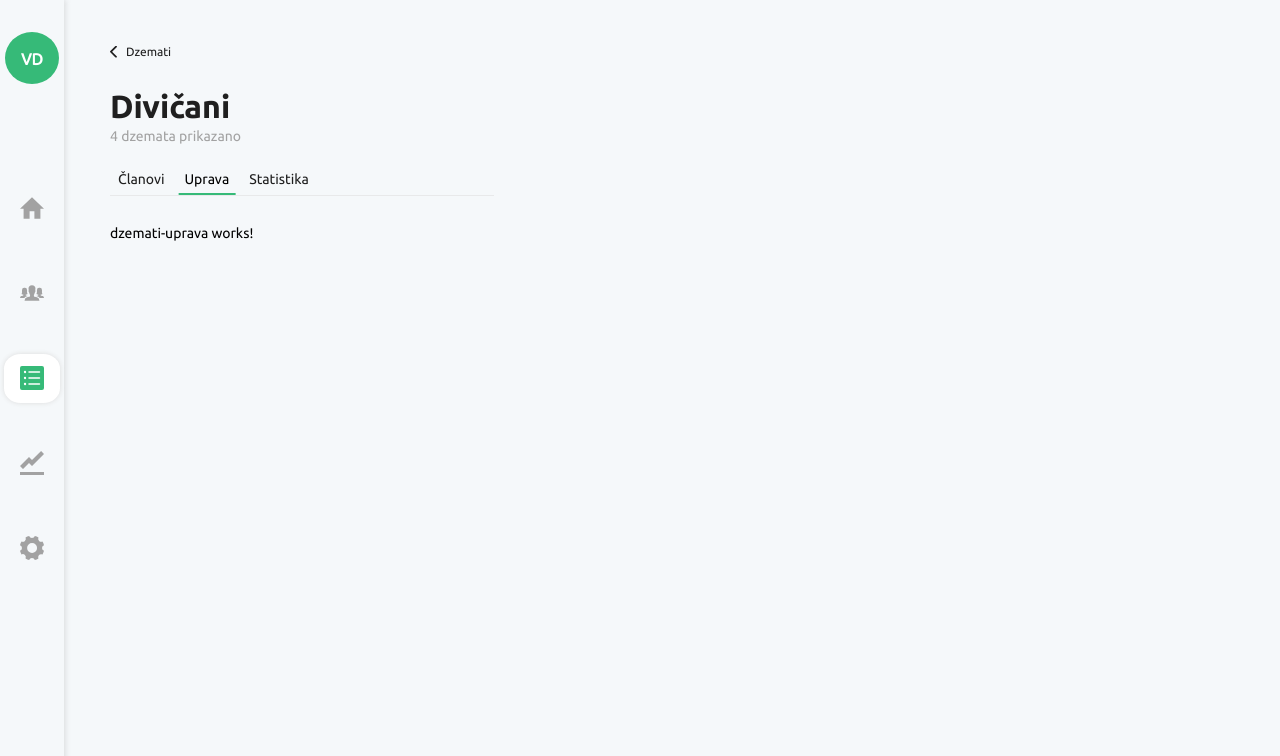
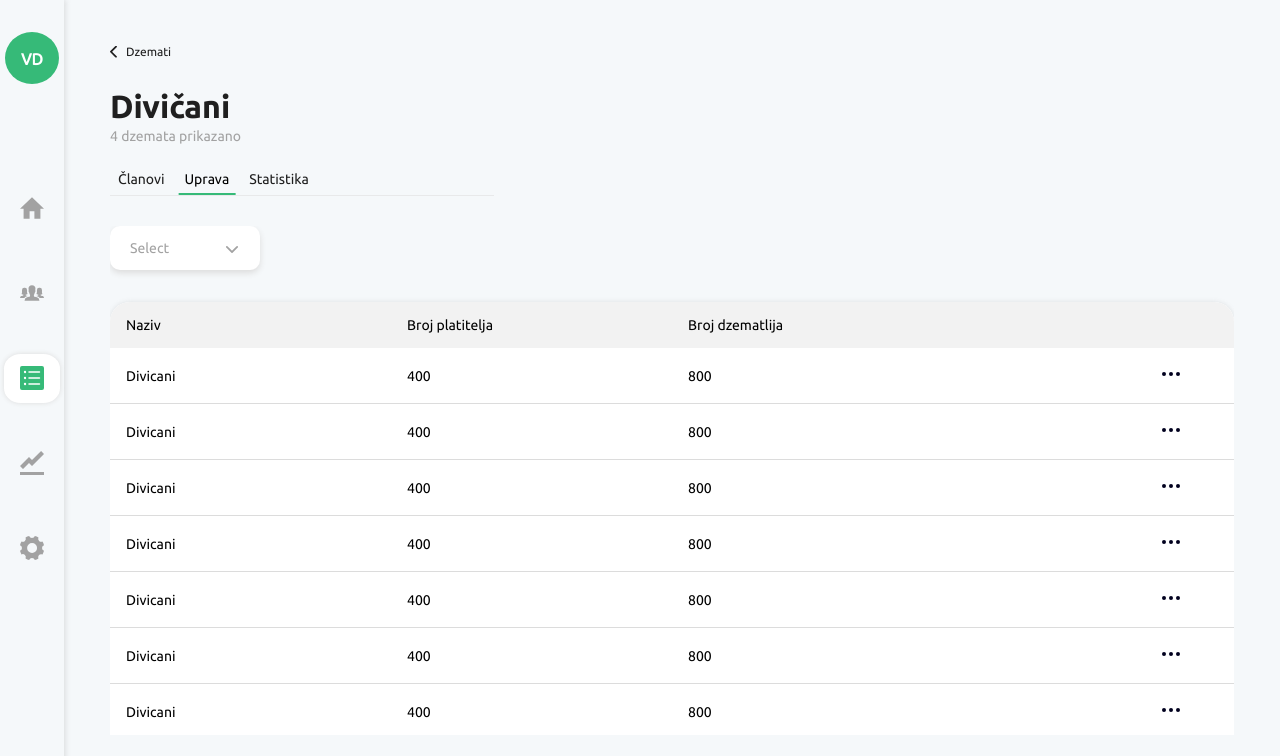
Before and after one commit to Duranovic/e-medzlis, an Angular app: page /dzemati/1/uprava in a window 1280 px wide. Shown: the top 756 px of the page. Built offline with nearby package versions, Linux system fonts and the light colour scheme.

Commit message:
Select component

```diff
--- a/src/app/features/dzemati/pages/dzemati-detalji/dzemati-uprava/dzemati-uprava.component.html
+++ b/src/app/features/dzemati/pages/dzemati-detalji/dzemati-uprava/dzemati-uprava.component.html
@@ -1 +1,4 @@
-<p>dzemati-uprava works!</p>
+<div class="table-heading">
+    <iz-select></iz-select>
+</div>
+<iz-table [source]="[1, 2, 3, 4, 5, 1, 2, 3, 4, 5, 1, 2, 3, 4, 5]"></iz-table>
--- /dev/null
+++ b/src/app/shared/select/select.component.html
@@ -0,0 +1,15 @@
+<div class="custom-dropdown">
+    <div class="button-selected">
+       <button>Select</button>
+    </div>
+    <ul>
+      <li class="active"><button>2022</button></li>
+      <li><button>2021</button></li>
+      <li><button>2020</button></li>
+      <li><button>2019</button></li>
+      <li><button>2018</button></li>
+      <li><button>2018</button></li>
+      <li><button>2018</button></li>
+      <li><button>2018</button></li>
+    </ul>
+  </div>
--- /dev/null
+++ b/src/app/shared/select/select.component.scss
@@ -0,0 +1,84 @@
+@use '/src/styles/utilities/variables';
+
+.custom-dropdown{
+    max-width: 150px;
+    margin-bottom: 32px;
+    position: relative;
+
+    &.show-options{
+        ul{
+            display: block;
+        }
+    }
+
+    button {
+        font-size: 14px;
+        font-family: variables.$font_ubuntu__regular;
+        color: variables.$lighter-gray;
+    }
+
+    .button-selected{
+        button{
+            position: relative;
+            background-color: variables.$white;
+            border-radius: 10px;
+            padding: 14px 20px;
+            width: 100%;
+            text-align: left;
+            box-shadow: 0 3px 6px gainsboro;
+
+            &::after{
+                content: '';
+                position: absolute;
+                right: 16px;
+                top: calc(50% - 2px);
+                transform: translateX(-50%);
+                width: 12px;
+                height: 12px;
+                background: url('/assets/images/icon-arrow-down.svg');
+                background-size: contain;
+                background-repeat: no-repeat;
+            }
+        }
+    }
+
+    ul{
+        display: none;
+        position: absolute;
+        z-index: 10;
+        top: 50px;
+        width: 100%;
+        max-height: 300px;
+        overflow: auto;
+        background-color: variables.$white;
+        border-radius: 10px;
+        box-shadow: 0 3px 6px gainsboro;
+
+        li{
+            button{
+                width: 100%;
+                padding: 12px 20px;
+                text-align: left;
+
+                &:hover{
+                    background-color: variables.$focus-color--darker;
+                }
+            }
+
+            &:first-child {
+                button{
+                    border-top-left-radius: 10px;
+                    border-top-right-radius: 10px;
+                }
+            }
+
+            &:last-child{
+                button{
+                    border-bottom-left-radius: 10px;
+                    border-bottom-right-radius: 10px;
+                }
+            }
+        }
+    }
+
+}
--- /dev/null
+++ b/src/app/shared/select/select.component.ts
@@ -0,0 +1,16 @@
+import { ChangeDetectionStrategy, Component, OnInit } from '@angular/core';
+
+@Component({
+  selector: 'iz-select',
+  templateUrl: './select.component.html',
+  styleUrls: ['./select.component.scss'],
+  changeDetection: ChangeDetectionStrategy.OnPush
+})
+export class SelectComponent implements OnInit {
+
+  constructor() { }
+
+  ngOnInit(): void {
+  }
+
+}
--- a/src/app/shared/table/table.component.scss
+++ b/src/app/shared/table/table.component.scss
@@ -61,7 +61,7 @@ table{
         }
         &:hover, &:focus{
             cursor: pointer;
-           background: rgb(244, 253, 255);
+           background: variables.$focus-color;
         }
     }
 }
--- a/src/styles/utilities/_variables.scss
+++ b/src/styles/utilities/_variables.scss
@@ -14,6 +14,8 @@ $font_montserrat__italic: 'MontserratItalic';
 $primary_color: #36BA78;
 $primary_color--lighter: #ECBCB3;
 $font-color: #1F1F1F;
+$focus-color: rgb(244, 253, 255);
+$focus-color--darker: rgb(229, 250, 255);
 
 $gray--200: rgba(128, 128, 128, 0.8);
 $gray--400: rgba(128, 128, 128, 0.6);
```
Also changed, not shown: src/app/shared/shared.module.ts (+5 -2 lines), src/assets/images/icon-arrow-down.svg (added).
